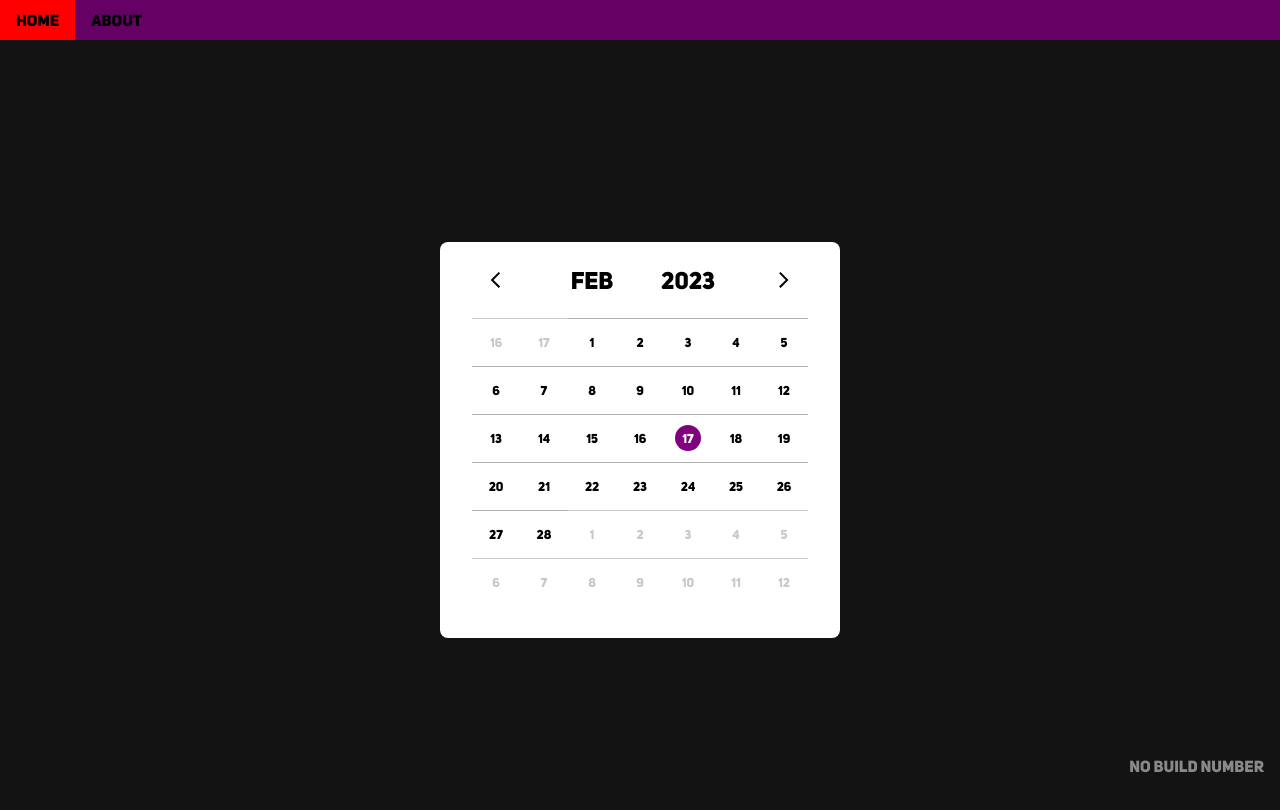
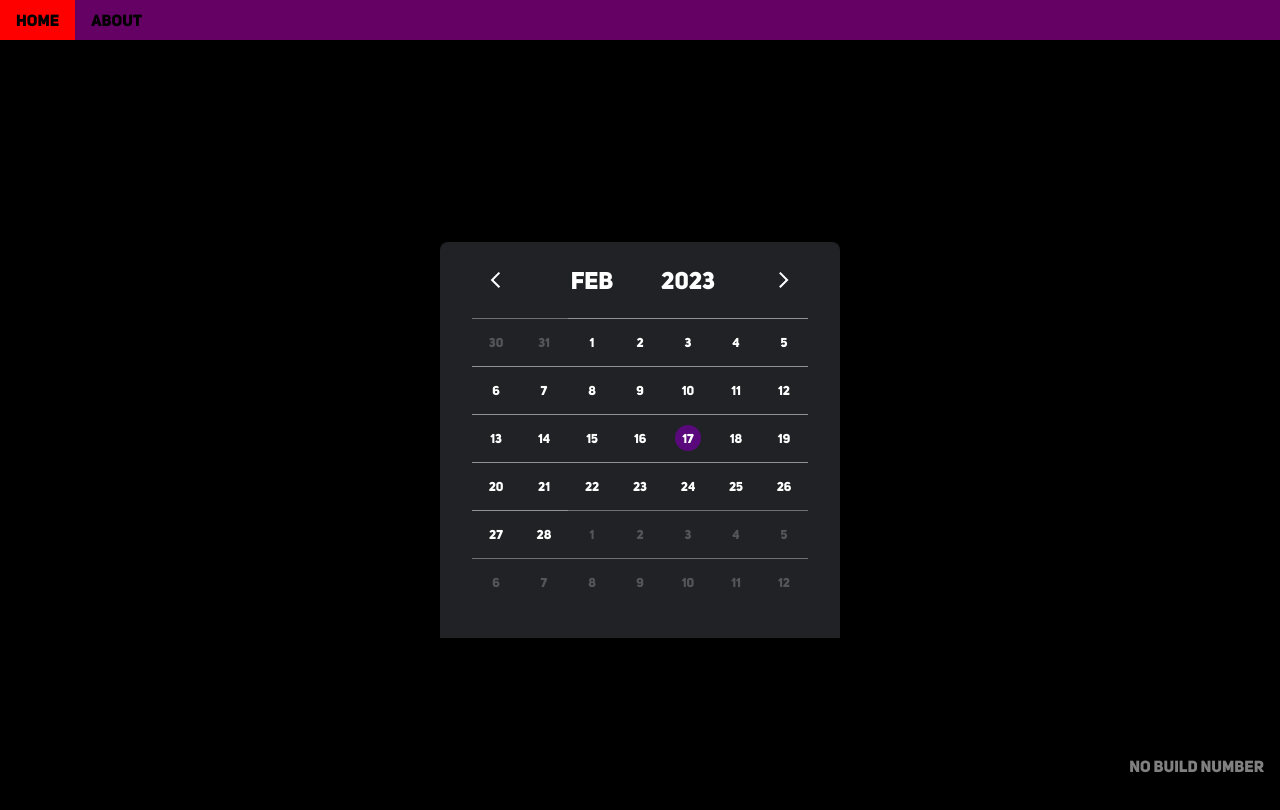
Before and after one commit to Elias-Traunbauer/school_collab, a Next.js app: page /Datepicker in a window 1280 px wide. Shown: the top 810 px of the page. Built offline with nearby package versions, Linux system fonts and the light colour scheme; no server answers.

Commit message:
colored chart and datepicker

```diff
--- a/pages/Datepicker.js
+++ b/pages/Datepicker.js
@@ -20,6 +20,11 @@ export default function Datepicker({dateParam = new Date()}){
         setDate(nextMonth);
     }
 
+    function changeToNextMonth(){
+        const nextMonth = GetNextMonth();
+        setDate(nextMonth);
+    }
+
     function changeToPreviousMonth(){
         const previousMonth = GetPreviusMonth();
         setDate(previousMonth);
@@ -30,17 +35,19 @@ export default function Datepicker({dateParam = new Date()}){
             setDate(new Date(date.getFullYear(),date.getMonth(),day));
         }
         else if(day >= 20){
-            const tmpDate = GetPreviusMonth()
-            setDate(new Date(tmpDate.getFullYear(),tmpDate.getMonth(),day));
+            const previousMonth = GetPreviusMonth();
+            previousMonth.setDate(day);
+            setDate(previousMonth);
         }
         else{
-            const tmpDate = GetNextMonth()
-            setDate(new Date(tmpDate.getFullYear(),tmpDate.getMonth(),day));
+            const nextMonth = GetNextMonth();
+            nextMonth.setDate(day);
+            setDate(nextMonth);
         }
     }
 
     function calc(){
-        let daysOfPreviousMonth = GetPreviusMonth().getDate();
+        let daysOfPreviousMonth = GetDaysOfPreviousMonth().getDate();
         const daysOfCurrentMonth = GetDaysOfCurrentMonth();
         let previousdays = GetWeekdayOfFirstDay();
         const tmpArray = [];
@@ -73,6 +80,15 @@ export default function Datepicker({dateParam = new Date()}){
         setDisplayDatesArray(...[tmpArray]);
     }
 
+    function GetDaysOfPreviousMonth(){
+        if(date.getMonth() == 0){
+            return new Date(date.getFullYear()-1,11,31);
+        }
+        else{
+            return new Date(date.getFullYear(),date.getMonth(),0);
+        }
+    }
+
     function GetWeekdayOfFirstDay(){
         return new Date(date.getFullYear(),date.getMonth(),1).getDay();
     }
@@ -80,7 +96,7 @@ export default function Datepicker({dateParam = new Date()}){
     function GetPreviusMonth(){
         var tempDateObj = new Date(date.getFullYear(), date.getMonth(), 1);
 
-	   if (tempDateObj.getMonth() == 0) {
+	    if (tempDateObj.getMonth() == 0) {
             tempDateObj.setFullYear(tempDateObj.getFullYear() - 1);
             tempDateObj.setMonth(11);
         } else {
--- a/styles/chart.module.css
+++ b/styles/chart.module.css
@@ -90,7 +90,7 @@
 .horizontalLines div{
     height: .01em;
     width: 100%;
-    background-color: rgb(255, 255, 255,.1);
+    background-color: rgba(255, 255, 255, 0.462);
     z-index: 1;
 }
 
@@ -113,5 +113,5 @@
     position: absolute;
     margin-top: -.7em;
     margin-left: -1.8em;
-    color: white !important;
+    color: var(--color_text) !important;
 }
--- a/styles/datetimepicker.module.css
+++ b/styles/datetimepicker.module.css
@@ -3,7 +3,7 @@
     display: flex;
     justify-content: center;
     align-items: center;
-    background-color: rgb(19, 19, 19);
+    background-color: var(--background);
     width: 100vw;
     height: 100vh;
 }
@@ -15,15 +15,15 @@
     grid-template-rows: 3em 3em 3em 3em 3em 3em;
     width: 25em;
     height:20em;
-    color: black;
+    color: white;
     text-align: center;
-    background-color: transparent !important;
+    background-color: var(--background_1) !important;
     justify-content: center;
 }
 
 .datepickerItem{
     background-color: transparent !important;
-    border-top: 1px solid rgb(0, 0, 0,0.3);
+    border-top: 1px solid rgba(255, 255, 255, 0.5);
     text-align: center;
     display: flex;
     align-items: center;
@@ -45,31 +45,33 @@
 
 .dateHeader svg{
     border-radius: 100em;
+    fill: white;
 }
 
 .datepickerItem p:hover,.dateHeader svg:hover{
-    background-color: rgb(233, 233, 233);
+    background-color: #ffffff54;
 }
 
 .container{
-    background-color: rgb(255, 255, 255);
-    color: black;
+    background-color: var(--background_1);
+    color: white;
     display: flex;
     flex-direction: column;
     align-items: center;
     justify-content: center;
     border-radius: .5em;
+    --day_secondary: #ffffff54;
 }
 
 .container h2{
     padding: 0;
 }
 .otherMonth{
-    color: rgb(0, 0, 0,.3);
+    color: var(--day_secondary);
     opacity: .7;
 }
 .currMonth p{
-    background-color: purple !important;
+    background-color: var(--color_main) !important;
     color: white;
 }
 .dateHeader{
@@ -81,7 +83,6 @@
 }
 .dateHeader img{
     border-radius: 10em;
-    background-color: gray;
 }
 .dateHeader div{
     display: flex;
@@ -94,7 +95,7 @@
 .dateHeader div input{
     background-color: transparent;
     padding: .3em 0;
-    color: black;
+    color: white;
     width: 100%;
     height: 100%;
     display: flex;
--- a/styles/globals.scss
+++ b/styles/globals.scss
@@ -1,5 +1,7 @@
 :root {
+  --color_text: #ffffff;
   --color_main: #59097b;
+  --color_main_hover:#59097b6f;
   --background: #000000;
   --background_1: #202225;
   --background_2: #292b2f;
```
Also changed, not shown: pages/chart.js (+11 -2 lines), styles/assignment.module.css (+11 -13 lines).
